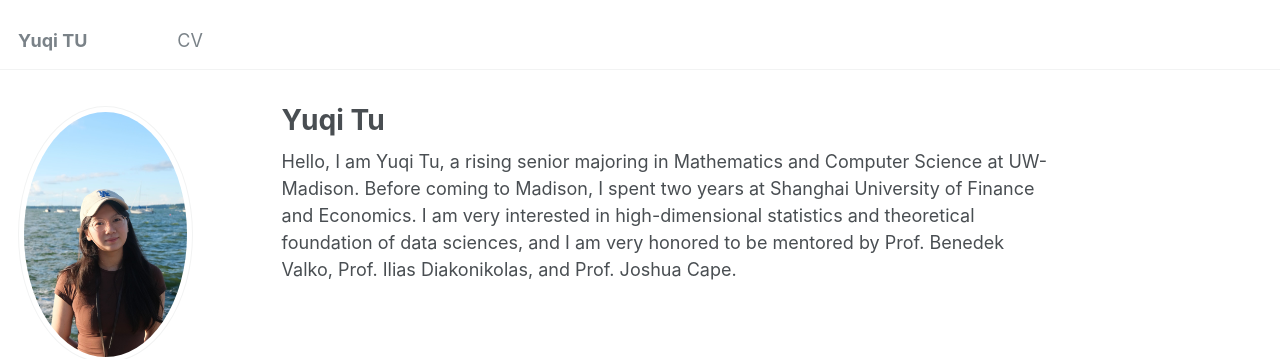
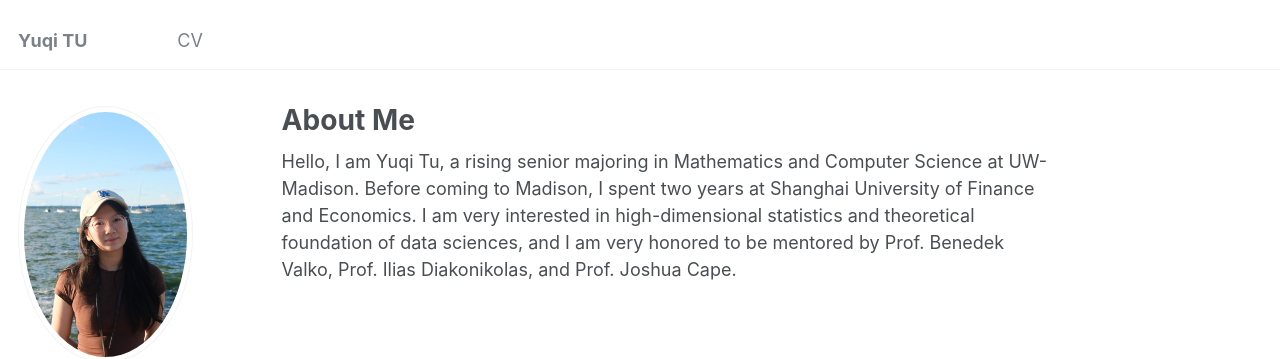
Before and after one commit to Yu7iTu/Yu7iTu.github.io, a Jekyll site: the page built from _pages/about.md, in a window 1280 px wide. Shown: the top 359 px of the page. Built offline with Jekyll 4.4.1, drawn with Linux system fonts in a browser that asks for light colours.

Commit message:
Update about.md

```diff
--- a/_pages/about.md
+++ b/_pages/about.md
@@ -1,6 +1,6 @@
 ---
 permalink: /
-title: "Yuqi Tu"
+title: "About Me"
 author_profile: true
 redirect_from:
   - /about/
```
